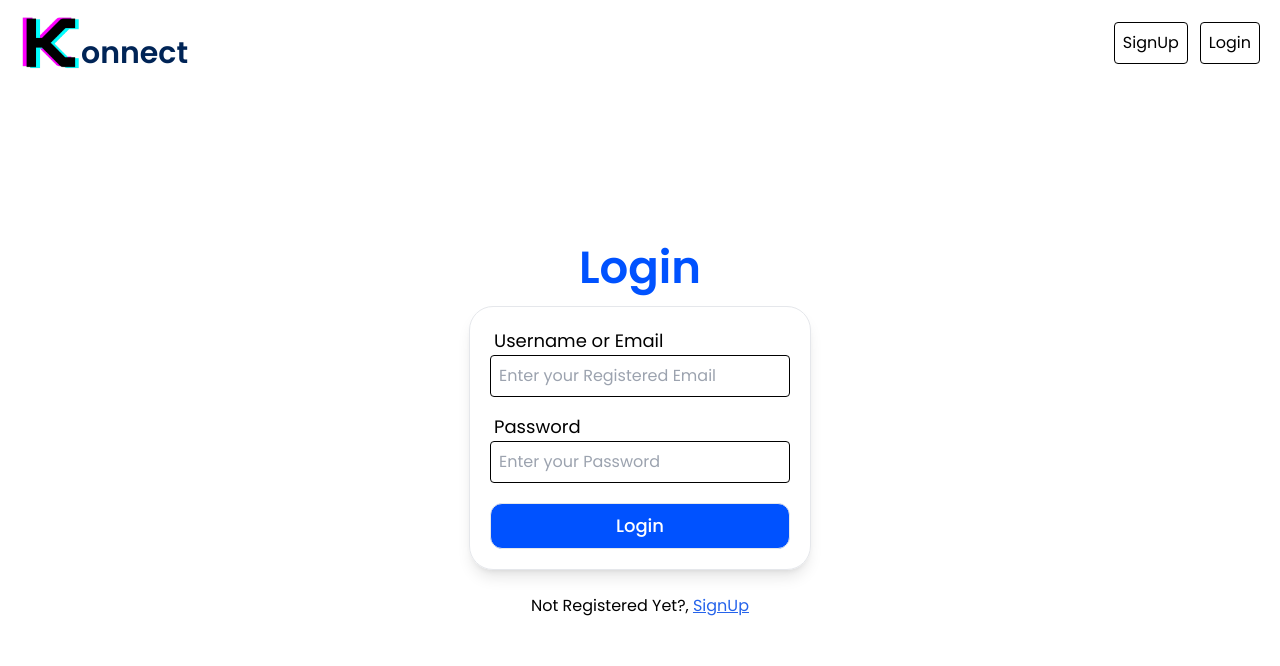
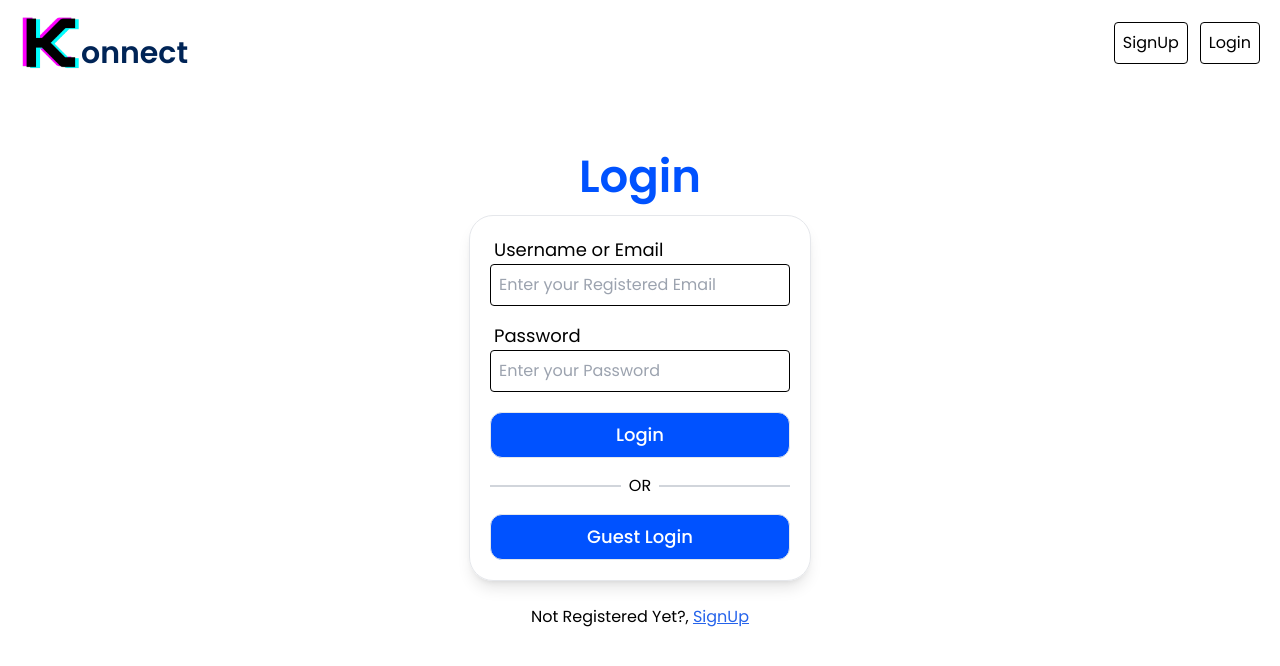
Before and after one commit to KrishnaOnline/konnect-react-frontend, a React (Vite) app: page /login/guest in a window 1280 px wide. Shown: the top 666 px of the page. Built offline with nearby package versions, Linux system fonts and the light colour scheme; no server answers.

Commit message:
Demo user added

```diff
--- a/src/pages/Auth/Login.jsx
+++ b/src/pages/Auth/Login.jsx
@@ -1,5 +1,5 @@
 import { useState } from "react";
-import { Link, useNavigate } from "react-router-dom";
+import { Link, useLocation, useNavigate } from "react-router-dom";
 import {z} from "zod";
 import { login } from "../../services/operations/userApis";
 import toast from "react-hot-toast";
@@ -13,6 +13,8 @@ function Login() {
         password: "",
     });
     const [loading, setLoading] = useState(false);
+    const currPath = useLocation().pathname;
+    console.log(currPath);
 
     const LoginSchema = z.object({
         email: z.string().min(5, {message: "Username must be atleast 5 chars"}).refine(s => !s.includes(' '), 'Username must not contain Spaces'),
@@ -39,8 +41,16 @@ function Login() {
         }
     }
 
+    const handleGuestLogin = async () => {
+        const response = dispatch(login({
+            email: "test01",
+            password: "guestuser"
+        }, navigate));
+        console.log(response);
+    }
+
 	return (
-        <div className="flex items-center justify-center h-screen">
+        <div className="flex -translate-y-10 items-center justify-center h-screen">
             <div className="-translate-y-[60px]">
                 <p className="mb-1 font-bold text-[45px] text-center text-app">Login</p>
                 <div className="flex flex-col gap-4 shadow-lg border rounded-3xl p-5">
@@ -66,6 +76,21 @@ function Login() {
                         onClick={handleSubmit}
                         disabled={loading}
                     >{loading ? "Logging In..." : "Login"}</button>
+                    {
+                        currPath==="/login/guest" &&
+                        <div>
+                            <div className="flex items-center justify-center gap-2">
+                                <div className="w-3/5 h-[2px] bg-gray-300"></div>
+                                <p>OR</p>
+                                <div className="w-3/5 h-[2px] bg-gray-300"></div>
+                            </div>
+                            <button
+                                className={`w-full ${loading ? "bg-opacity-75" : ""} border mt-4 p-2 rounded-xl bg-app text-white font-medium text-lg`}
+                                onClick={handleGuestLogin}
+                                disabled={loading}
+                            >{loading ? "Logging In..." : "Guest Login"}</button>
+                        </div>
+                    }
                 </div>
                 <div className="mt-6 text-center">
                     <p>Not Registered Yet?, <Link to={"/signup"} className="text-blue-600 underline"> SignUp</Link></p>
--- a/src/pages/Auth/Signup.jsx
+++ b/src/pages/Auth/Signup.jsx
@@ -49,7 +49,7 @@ function Signup() {
     }
 
 	return (
-        <div className="flex items-center justify-center h-screen">
+        <div className="flex -translate-y-10 items-center justify-center h-screen">
             <div className="-translate-y-[60px]">
                 <p className="mb-1 font-bold text-[45px] text-center text-app">Sign Up</p>
                 <div className="flex flex-col gap-4 shadow-lg border rounded-3xl p-5">
```
